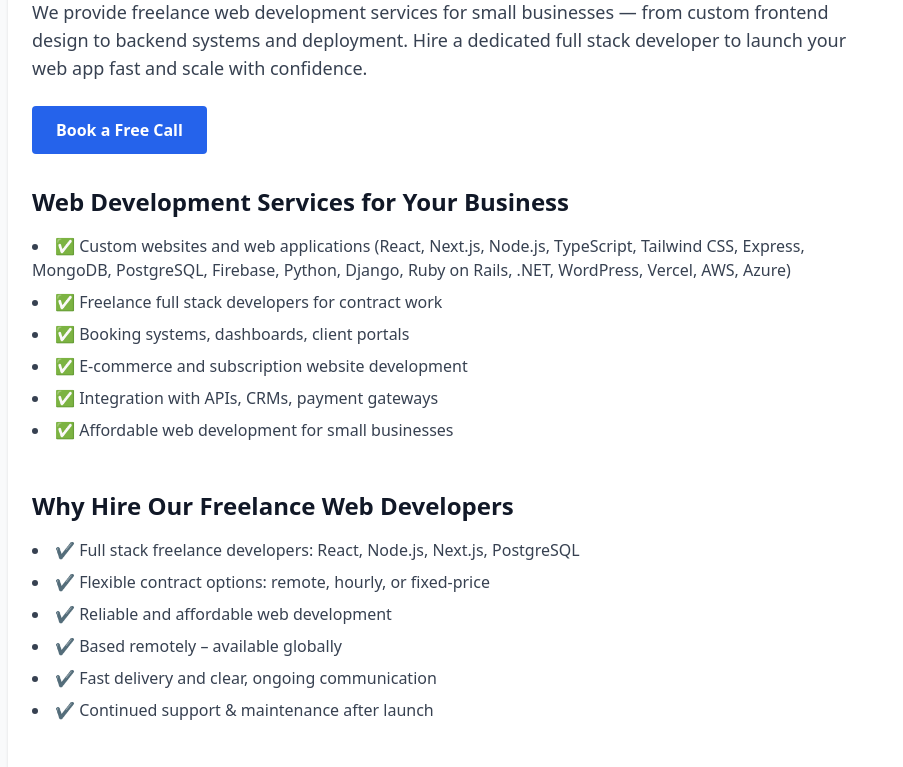
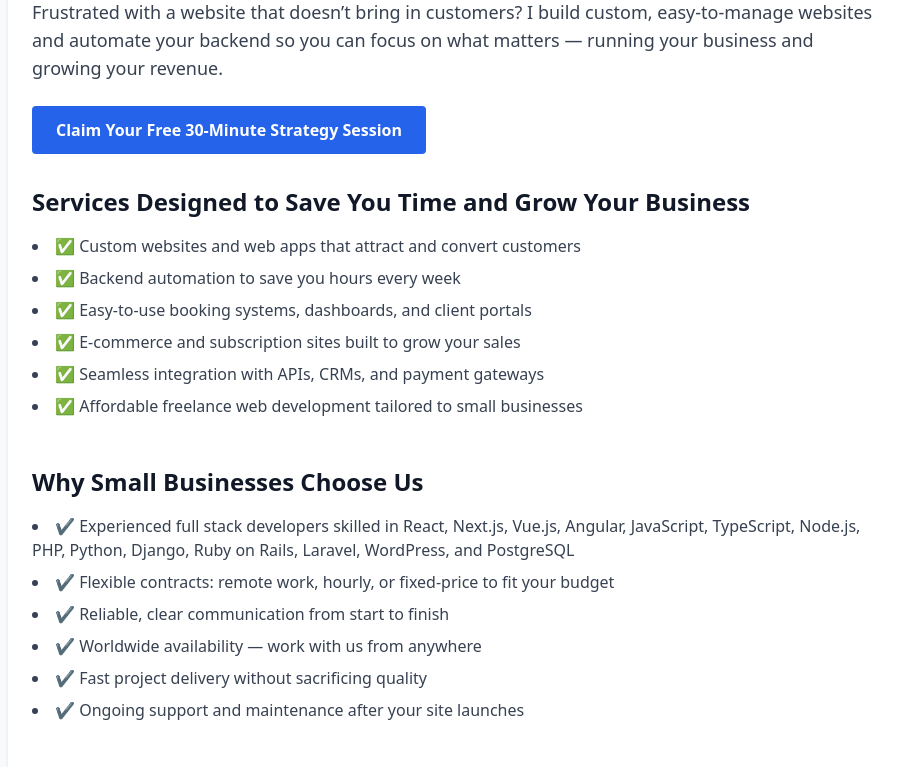
Before and after one commit to jauyeunggithub/full-stack-landing-page, a website: page index.html in a window 1280 px wide. Shown: the part 138-905 px from the top of the page, without its empty margins (184-1087 px from the left). Drawn offline with nearby package versions, Linux system fonts and the light colour scheme.

Commit message:
update text again

```diff
--- a/index.html
+++ b/index.html
@@ -29,53 +29,53 @@
     <!-- Header -->
     <section class="mb-8">
       <h1 class="text-3xl font-bold text-gray-900 mb-4">
-        Hire a Freelance Full Stack Web Developer for Your Business
+        Full Stack Web Development That Helps Small Businesses Grow
       </h1>
       <p class="text-lg text-gray-700 mb-6">
-        We provide freelance web development services for small businesses —
-        from custom frontend design to backend systems and deployment. Hire a
-        dedicated full stack developer to launch your web app fast and scale
-        with confidence.
+        Frustrated with a website that doesn’t bring in customers? I build
+        custom, easy-to-manage websites and automate your backend so you can
+        focus on what matters — running your business and growing your revenue.
       </p>
       <a href="https://calendly.com/john-web-dev/30min" target="_blank"
         class="inline-block bg-blue-600 text-white font-semibold px-6 py-3 rounded hover:bg-blue-700 transition">
-        Book a Free Call
+        Claim Your Free 30-Minute Strategy Session
       </a>
     </section>
 
     <!-- Services -->
     <section class="mb-12">
-      <h2 class="text-2xl font-semibold text-gray-900 mb-4">Web Development
-        Services for Your Business</h2>
+      <h2 class="text-2xl font-semibold text-gray-900 mb-4">Services Designed to
+        Save You Time and Grow Your Business</h2>
       <ul class="list-disc list-inside space-y-2 text-gray-700">
-        <li>
-          ✅ Custom websites and web applications (React, Next.js, Node.js,
-          TypeScript, Tailwind CSS, Express, MongoDB, PostgreSQL, Firebase,
-          Python, Django, Ruby on Rails, .NET, WordPress, Vercel, AWS, Azure)
+        <li>✅ Custom websites and web apps that attract and convert customers
         </li>
-        <li>✅ Freelance full stack developers for contract work</li>
-        <li>✅ Booking systems, dashboards, client portals</li>
-        <li>✅ E-commerce and subscription website development</li>
-        <li>✅ Integration with APIs, CRMs, payment gateways</li>
-        <li>✅ Affordable web development for small businesses</li>
+        <li>✅ Backend automation to save you hours every week</li>
+        <li>✅ Easy-to-use booking systems, dashboards, and client portals</li>
+        <li>✅ E-commerce and subscription sites built to grow your sales</li>
+        <li>✅ Seamless integration with APIs, CRMs, and payment gateways</li>
+        <li>✅ Affordable freelance web development tailored to small businesses
+        </li>
       </ul>
     </section>
 
     <!-- Why Us -->
     <section class="mb-12">
-      <h2 class="text-2xl font-semibold text-gray-900 mb-4">Why Hire Our
-        Freelance Web Developers</h2>
+      <h2 class="text-2xl font-semibold text-gray-900 mb-4">Why Small Businesses
+        Choose Us</h2>
       <ul class="list-disc list-inside space-y-2 text-gray-700">
-        <li>✔️ Full stack freelance developers: React, Node.js, Next.js,
-          PostgreSQL</li>
-        <li>✔️ Flexible contract options: remote, hourly, or fixed-price</li>
-        <li>✔️ Reliable and affordable web development</li>
-        <li>✔️ Based remotely – available globally</li>
-        <li>✔️ Fast delivery and clear, ongoing communication</li>
-        <li>✔️ Continued support & maintenance after launch</li>
+        <li>✔️ Experienced full stack developers skilled in React, Next.js,
+          Vue.js, Angular, JavaScript, TypeScript, Node.js, PHP, Python, Django,
+          Ruby
+          on Rails, Laravel, WordPress, and PostgreSQL
+        </li>
+        <li>✔️ Flexible contracts: remote work, hourly, or fixed-price to fit
+          your budget</li>
+        <li>✔️ Reliable, clear communication from start to finish</li>
+        <li>✔️ Worldwide availability — work with us from anywhere</li>
+        <li>✔️ Fast project delivery without sacrificing quality</li>
+        <li>✔️ Ongoing support and maintenance after your site launches</li>
       </ul>
     </section>
-
 
     <!-- Testimonials -->
     <section class="mb-12">
@@ -104,11 +104,11 @@
 
     <!-- Calendly Embed -->
     <section class="mb-12">
-      <h2 class="text-2xl font-semibold text-gray-900 mb-4">Book a Free
+      <h2 class="text-2xl font-semibold text-gray-900 mb-4">Book Your Free
         Consultation</h2>
       <p class="mb-4 text-gray-700">
-        Want to talk about your project? Book a 30-minute call — no pressure,
-        just expert advice and real solutions.
+        Ready to grow your business? Schedule a 30-minute call for expert advice
+        and tailored solutions — no pressure, just clarity.
       </p>
       <div class="w-full h-[630px]">
         <iframe src="https://calendly.com/john-web-dev/30min"
@@ -121,15 +121,15 @@
       <h2 class="text-2xl font-semibold text-gray-900 mb-4">Let’s Build
         Something That Works for You</h2>
       <p class="text-gray-700 mb-6">
-        Whether you're starting fresh or upgrading an existing system, we’ll
-        help you make it happen. Book your free consult today.
+        Whether you're launching a new site or upgrading your current system,
+        I’m here to help you grow faster and smarter. Book your free consult
+        today.
       </p>
       <a href="https://calendly.com/john-web-dev/30min" target="_blank"
         class="inline-block bg-blue-600 text-white font-semibold px-6 py-3 rounded hover:bg-blue-700 transition">
-        Book a Free Call
+        Schedule Your Free Strategy Session
       </a>
     </section>
-
 
   </div>
 </body>
```
